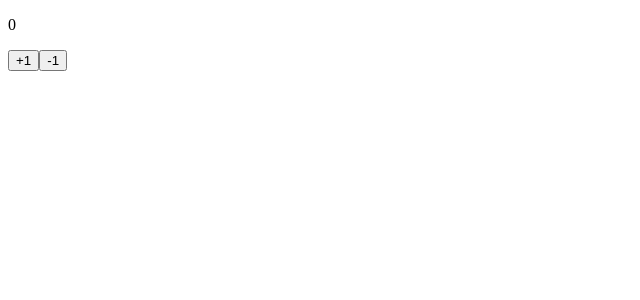
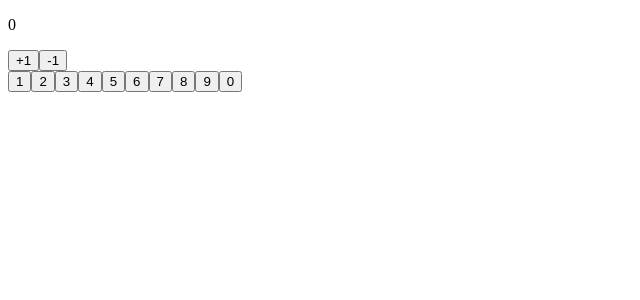
Before and after one commit to Pick1a1username/react-calculator, a React (Create React App) app in the folder src/react-calculator/: page / in a window 1280 px wide. Shown: the top 300 px of the page, without its empty margins (0-640 px from the left). Built offline with nearby package versions, Linux system fonts and the light colour scheme.

Commit message:
Number buttons can be pushed and work.

```diff
--- a/src/react-calculator/src/actions/index.js
+++ b/src/react-calculator/src/actions/index.js
@@ -20,5 +20,10 @@
 
 export const addValue = value => ({
   type: 'ADD_VALUE',
-  value: value
+  value
 })
+
+export const typeValue = value => ({
+  type: 'TYPE_VALUE',
+  value
+})
--- a/src/react-calculator/src/components/NumberPad.js
+++ b/src/react-calculator/src/components/NumberPad.js
@@ -1,13 +1,20 @@
 import React from 'react'
 import PropTypes from 'prop-types'
 
-const NumberPad = ({ addValue }) => (
+const NumberPad = ({ addValue, typeValue }) => (
     <div>
-        <button onClick={e => {
-            e.preventDefault()
-            addValue(1)
-        }}>+1</button>
-        <button>-1</button>
+        <button onClick={e => addValue(1)}>+1</button>
+        <button>-1</button><br />
+        <button onClick={e => typeValue(1)}>1</button>
+        <button onClick={e => typeValue(2)}>2</button>
+        <button onClick={e => typeValue(3)}>3</button>
+        <button onClick={e => typeValue(4)}>4</button>
+        <button onClick={e => typeValue(5)}>5</button>
+        <button onClick={e => typeValue(6)}>6</button>
+        <button onClick={e => typeValue(7)}>7</button>
+        <button onClick={e => typeValue(8)}>8</button>
+        <button onClick={e => typeValue(9)}>9</button>
+        <button onClick={e => typeValue(0)}>0</button>
     </div>
 )
 
--- a/src/react-calculator/src/containers/NumberPadContainer.js
+++ b/src/react-calculator/src/containers/NumberPadContainer.js
@@ -1,5 +1,6 @@
 import { connect } from 'react-redux'
 import { addValue } from '../actions'
+import { typeValue } from '../actions'
 import NumberPad from '../components/NumberPad'
 
 const mapStateToProps = () => {
@@ -10,6 +11,9 @@ const mapDispatchToProps = dispatch => {
   return {
     addValue: value => {
       dispatch(addValue(value))
+    },
+    typeValue: value => {
+      dispatch(typeValue(value))
     }
   }
 }
--- a/src/react-calculator/src/reducers/numberDisplayed.js
+++ b/src/react-calculator/src/reducers/numberDisplayed.js
@@ -3,6 +3,8 @@ const numberDisplayed = (currentNumber = 0, action) => {
       case 'ADD_VALUE':
           console.log(`${currentNumber} + ${action.value}`)
         return currentNumber + action.value
+      case 'TYPE_VALUE':
+        return parseInt(`${currentNumber}${action.value}`)
       default:
         return currentNumber
     }
```
